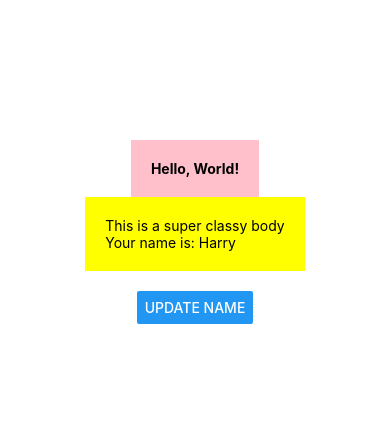
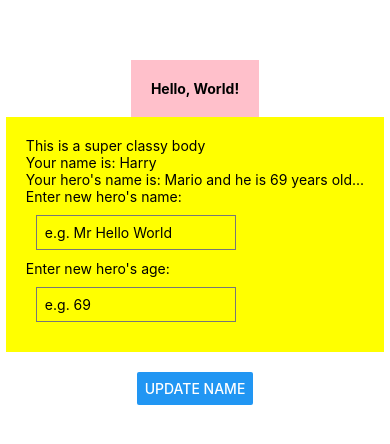
Before and after one commit to hgoody88/ReactNativeTutorial, a React Native app: screen / in a window 390 px wide. Shown: the part 180-624 px from the top of the page. Built offline with nearby package versions, Linux system fonts and the light colour scheme.

Commit message:
First basic input stuff covered

```diff
--- a/App.tsx
+++ b/App.tsx
@@ -1,55 +1,11 @@
 import { StatusBar } from 'expo-status-bar'
-import { StyleSheet, Text, View, Button } from 'react-native'
+import { StyleSheet, Text, View, Button, TextInput } from 'react-native'
 import { useState } from 'react'
+import BasicInputPage from './src/BasicInputPage'
 
 export default function App() {
-  const [name, setName] = useState('Harry')
-  let numberOfUpdates = 1.0
+  return (
+    <BasicInputPage />
+  )
 
-  const updateNameButtonHandler = () => {
-    numberOfUpdates++
-    setName('Harry ' + numberOfUpdates)
-  }
-
-  return (
-    <View style={styles.container}>
-      <View style={styles.header}>
-        <Text style={styles.boldFont}>Hello, World!</Text>
-      </View>
-      <View style={styles.body}>
-        <Text>This is a super classy body</Text>
-        <Text>Your name is: {name}</Text>
-      </View>
-      <View style={styles.buttonContainer}>
-        <Button
-          title='Update Name'
-          onPress={updateNameButtonHandler}
-        />
-      </View>
-      <StatusBar style="auto" />
-    </View>
-  )
 }
-
-const styles = StyleSheet.create({
-  container: {
-    flex: 1,
-    backgroundColor: '#fff',
-    alignItems: 'center',
-    justifyContent: 'center',
-  },
-  header: {
-    padding: 20,
-    backgroundColor: 'pink'
-  },
-  boldFont: {
-    fontWeight: 'bold'
-  },
-  body: {
-    padding: 20,
-    backgroundColor: 'yellow'
-  },
-  buttonContainer: {
-    margin: 20
-  }
-})
--- /dev/null
+++ b/src/BasicInputPage.tsx
@@ -0,0 +1,80 @@
+import { View, Text, Button, TextInput, StyleSheet } from 'react-native'
+import React from 'react'
+import { useState } from 'react'
+import { StatusBar } from 'expo-status-bar'
+
+
+export default function BasicInputPage() {
+  const [name, setName] = useState('Harry')
+  const [numberOfUpdates, setNumberOfUpdates] = useState(1)
+  const [person, setPerson] = useState({name: 'Mario', age: 69})
+
+  const updateNameButtonHandler = () => {
+    setNumberOfUpdates(numberOfUpdates + 1)
+    setName('Harry ' + numberOfUpdates)
+  }
+
+  return (
+    <View style={styles.container}>
+      <View style={styles.header}>
+        <Text style={styles.boldFont}>Hello, World!</Text>
+      </View>
+      <View style={styles.body}>
+        <Text>This is a super classy body</Text>
+        <Text>Your name is: {name}</Text>
+        <Text>Your hero's name is: {person.name} and he is {person.age} years old...</Text>
+
+        <Text>Enter new hero's name:</Text>
+        <TextInput
+          style={styles.input}
+          placeholder={'e.g. Mr Hello World'}
+          onChangeText={value => setPerson({name: value, age: person.age})}
+        />
+        <Text>Enter new hero's age:</Text>
+        <TextInput
+          keyboardType='numeric'
+          style={styles.input}
+          placeholder={'e.g. 69'}
+          onChangeText={value => setPerson({name: person.name, age: Number(value)})}
+        />
+      </View>
+      <View style={styles.buttonContainer}>
+        <Button
+          title='Update Name'
+          onPress={updateNameButtonHandler}
+        />
+      </View>
+      <StatusBar style="auto" />
+    </View>
+  )
+}
+
+const styles = StyleSheet.create({
+  container: {
+    flex: 1,
+    backgroundColor: '#fff',
+    alignItems: 'center',
+    justifyContent: 'center',
+  },
+  header: {
+    padding: 20,
+    backgroundColor: 'pink'
+  },
+  boldFont: {
+    fontWeight: 'bold'
+  },
+  body: {
+    padding: 20,
+    backgroundColor: 'yellow'
+  },
+  buttonContainer: {
+    margin: 20
+  },
+  input: {
+    borderWidth: 1,
+    borderColor: '#777',
+    margin: 10,
+    padding: 8,
+    width: 200
+  }
+})
```
